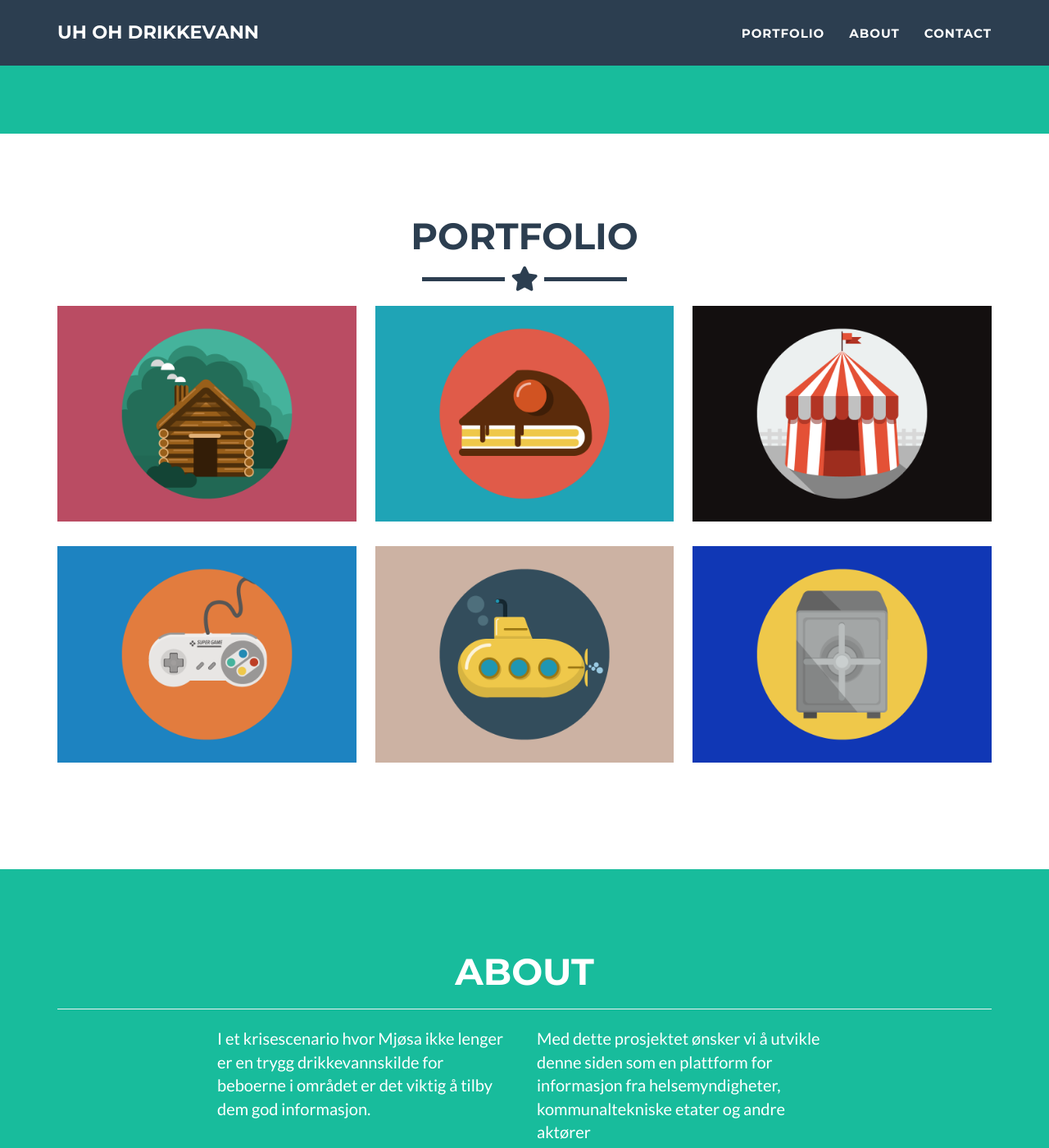
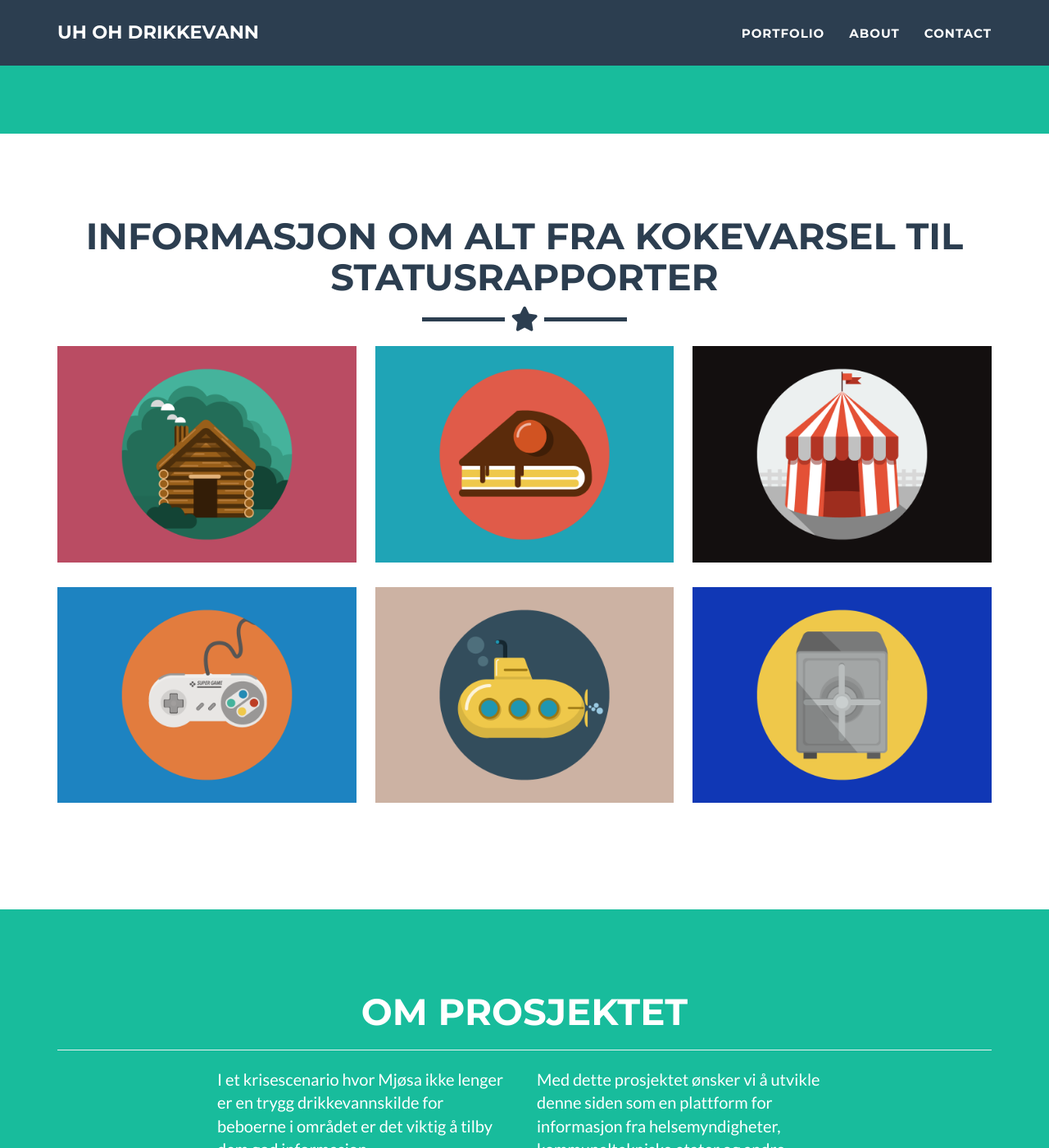
Before and after one commit to ttk4850-g5/ttk4850-g5.github.io, a Jekyll site: the page built from _posts/2014-07-18-project-1.markdown, in a window 1280 px wide and 1400 px high, scrolled down 612 px. Shown: the whole window at 82% size. Built offline with Jekyll 4.4.1, drawn with Linux system fonts in a browser that asks for light colours.

Commit message:
tekstfix

```diff
--- a/_includes/about.html
+++ b/_includes/about.html
@@ -3,7 +3,7 @@
   <div class="container">
     <div class="row">
       <div class="col-lg-12 text-center">
-        <h2>About</h2>
+        <h2>Om prosjektet</h2>
         <hr class="fa-droplet">
       </div>
     </div>
--- a/_includes/contact.html
+++ b/_includes/contact.html
@@ -3,7 +3,7 @@
   <div class="container">
     <div class="row">
       <div class="col-lg-12 text-center">
-        <h2>Contact Me</h2>
+        <h2>Kontakt oss</h2>
         <hr class="star-primary">
       </div>
     </div>
--- a/_includes/portfolio_grid.html
+++ b/_includes/portfolio_grid.html
@@ -3,7 +3,7 @@
   <div class="container portfolio-flex-grid">
     <div class="row">
       <div class="col-lg-12 text-center">
-        <h2>Portfolio</h2>
+        <h2>Informasjon om alt fra kokevarsel til statusrapporter</h2>
         <hr class="star-primary">
       </div>
     </div>
```
